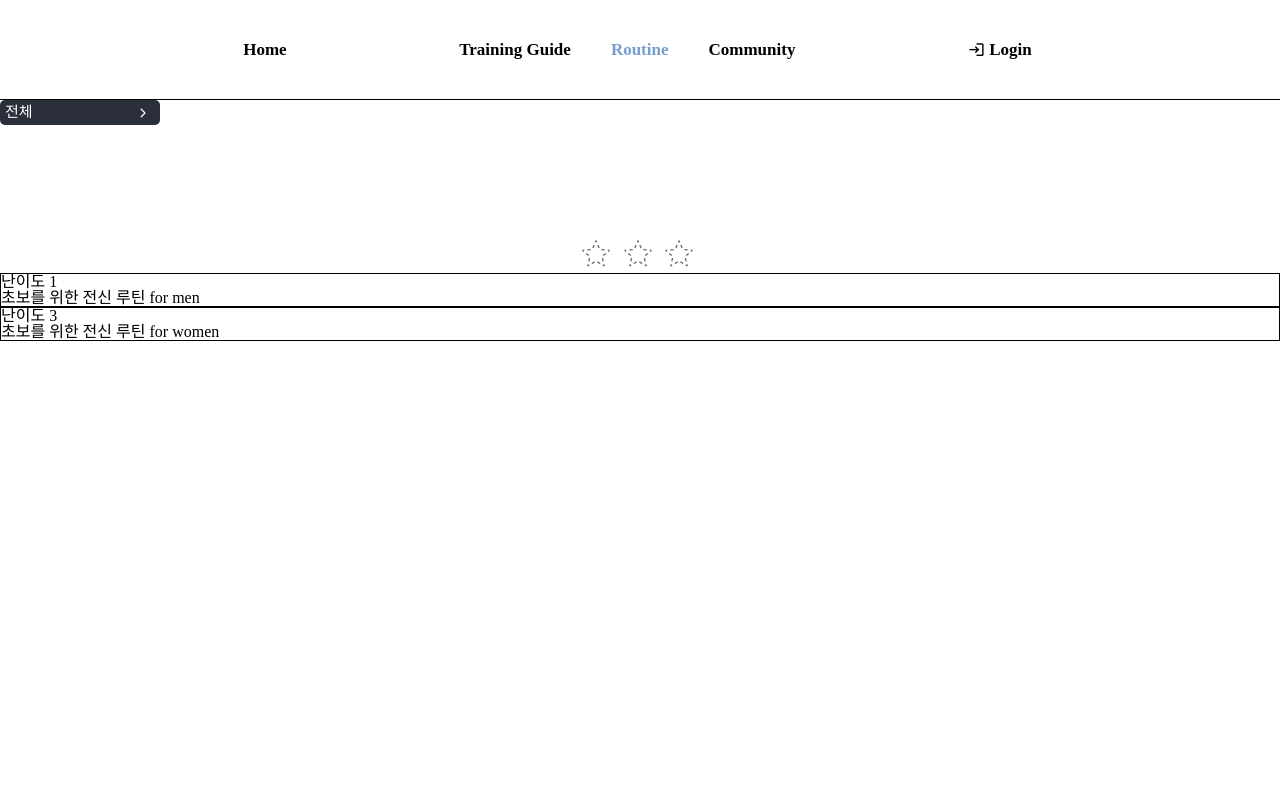
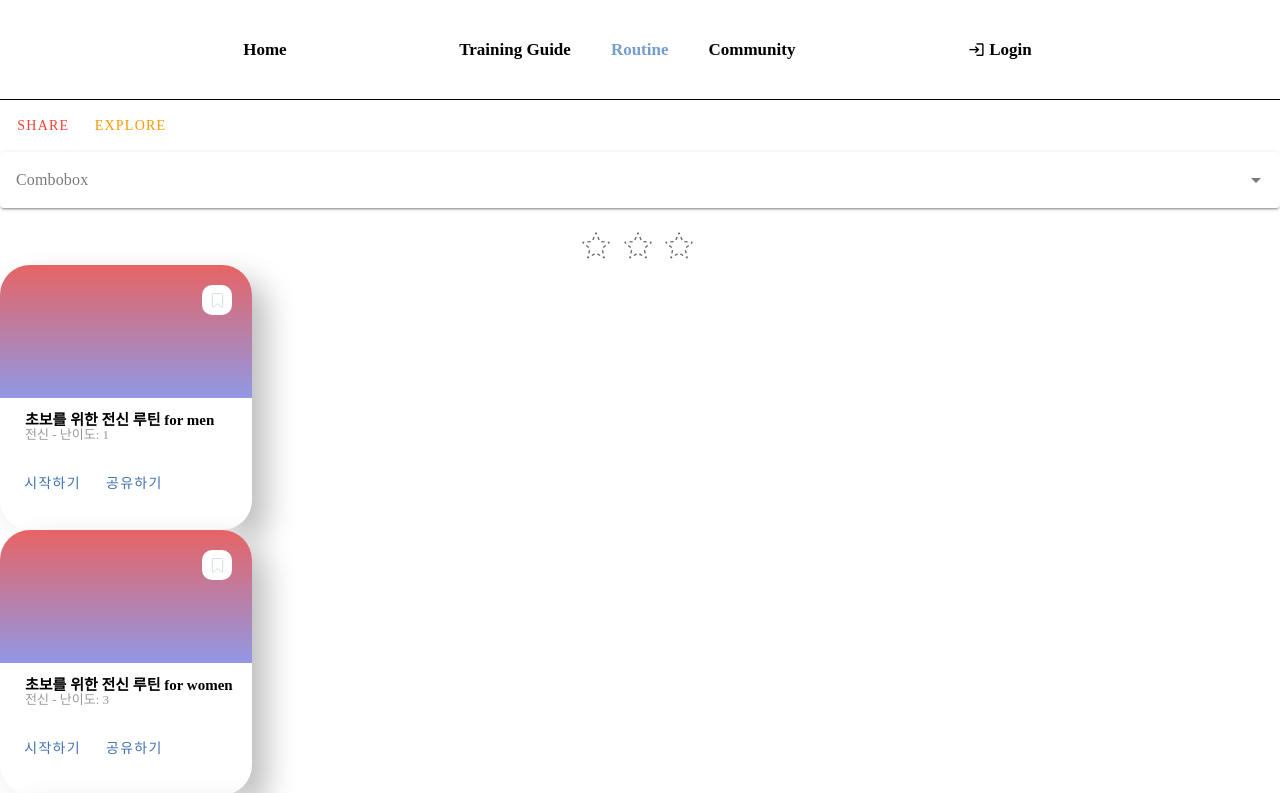
Before and after one commit to chtoqur/FitMate, a Vue app in the folder fitmate-vue/: page /routine in a window 1280 px wide. Shown: the top 793 px of the page. Built offline with nearby package versions, Linux system fonts and the light colour scheme; a web font is replaced by a local one.

Commit message:
루틴 카드 생성

```diff
--- /dev/null
+++ b/fitmate-vue/src/components/routine/RoutineCard.vue
@@ -0,0 +1,149 @@
+<template>
+  <div>
+    <div class="card">
+      <div class="img">
+        <div class="save">
+          <svg class="svg" width="683" height="683" viewBox="0 0 683 683" fill="none" xmlns="http://www.w3.org/2000/svg">
+            <g clip-path="url(#clip0_993_25)">
+              <mask id="mask0_993_25" style="mask-type:luminance" maskUnits="userSpaceOnUse" x="0" y="0" width="683" height="683">
+                <path d="M0 -0.00012207H682.667V682.667H0V-0.00012207Z" fill="white"></path>
+              </mask>
+              <g mask="url(#mask0_993_25)">
+                <path d="M148.535 19.9999C137.179 19.9999 126.256 24.5092 118.223 32.5532C110.188 40.5866 105.689 51.4799 105.689 62.8439V633.382C105.689 649.556 118.757 662.667 134.931 662.667H135.039C143.715 662.667 151.961 659.218 158.067 653.09C186.451 624.728 270.212 540.966 304.809 506.434C314.449 496.741 327.623 491.289 341.335 491.289C355.045 491.289 368.22 496.741 377.859 506.434C412.563 541.074 496.752 625.242 524.816 653.348C530.813 659.314 538.845 662.667 547.308 662.667C563.697 662.667 576.979 649.395 576.979 633.019V62.8439C576.979 51.4799 572.48 40.5866 564.447 32.5532C556.412 24.5092 545.489 19.9999 534.133 19.9999H148.535Z" stroke="#CED8DE" stroke-width="40" stroke-miterlimit="10" stroke-linecap="round" stroke-linejoin="round"></path>
+              </g>
+            </g>
+            <defs>
+              <clipPath id="clip0_993_25">
+                <rect width="682.667" height="682.667" fill="white"></rect>
+              </clipPath>
+            </defs>
+          </svg>
+        </div>
+      </div>
+      <div class="text">
+        <div class="title-desc">
+          <p class="h3">{{ routine.title }}</p>
+          <p class="p"> {{ routine.part }} - 난이도: {{ routine.level }} </p>
+        </div>
+        <div class="icon-box">
+          <v-card-actions>
+            <v-btn color="rgb(63, 114, 175)" text="시작하기"></v-btn>
+            <v-btn color="rgb(63, 114, 175)" text="공유하기"></v-btn>
+          </v-card-actions>
+        </div>
+      </div>
+    </div>
+  </div>
+</template>
+
+<script setup>
+import { defineProps } from 'vue';
+
+defineProps({
+  routine: Object,
+})
+</script>
+
+<style scoped>
+.card {
+  width: 252px;
+  height: 265px;
+  background: white;
+  border-radius: 30px;
+  box-shadow: 15px 15px 30px #bebebe,
+             -15px -15px 30px #ffffff;
+  transition: 0.2s ease-in-out;
+}
+
+.img {
+  width: 100%;
+  height: 50%;
+  border-top-left-radius: 30px;
+  border-top-right-radius: 30px;
+  background: linear-gradient(#e66465, #9198e5);
+  display: flex;
+  align-items: top;
+  justify-content: right;
+}
+
+.save {
+  transition: 0.2s ease-in-out;
+  border-radius: 10px;
+  margin: 20px;
+  width: 30px;
+  height: 30px;
+  background-color: #ffffff;
+  display: flex;
+  align-items: center;
+  justify-content: center;
+}
+
+.text {
+  margin: 15px;
+  display: flex;
+  flex-direction: column;
+  align-items: space-around;
+}
+
+.save .svg {
+  transition: 0.2s ease-in-out;
+  width: 15px;
+  height: 15px;
+}
+
+.title-desc {
+  padding-left: 10px;
+}
+
+.icon-box {
+  margin-top: 15px;
+  width: 70%;
+  /* background-color: #e3fff9; */
+  border-radius: 10px;
+  display: flex;
+  align-items: center;
+  justify-content: left;
+}
+
+.icon-box svg {
+  width: 17px;
+}
+
+.text .h3 {
+  font-family: 'Lucida Sans' sans-serif;
+  font-size: 15px;
+  font-weight: 600;
+  color: black;
+}
+
+.text .p {
+  font-family: 'Lucida Sans' sans-serif;
+  color: #999999;
+  font-size: 13px;
+}
+
+.icon-box .span {
+  margin-left: 10px;
+  font-family: 'Lucida Sans' sans-serif;
+  font-size: 13px;
+  font-weight: 500;
+  color: #9198e5;
+}
+
+.card:hover {
+  cursor: pointer;
+  box-shadow: 0px 10px 20px rgba(0,0,0,0.1);
+}
+
+.save:hover {
+  transform: scale(1.1) rotate(10deg);
+}
+
+.save:hover .svg {
+  fill: #ced8de;
+}
+
+.v-card-actions {
+  padding: 0%;
+}
+</style>
--- a/fitmate-vue/src/components/routine/RoutineList.vue
+++ b/fitmate-vue/src/components/routine/RoutineList.vue
@@ -1,47 +1,16 @@
 <template>
   <div>
-    <div class="select">
-      <div
-        class="selected"
-        :data-default="defaultTxt"
-        :data-one="optionOneTxt"
-        :data-two="optionTwoTxt"
-        :data-three="optionThreeTxt"
-      >
-        <svg
-          xmlns="http://www.w3.org/2000/svg"
-          height="1em"
-          viewBox="0 0 512 512"
-          class="arrow"
-        >
-          <path
-            d="M233.4 406.6c12.5 12.5 32.8 12.5 45.3 0l192-192c12.5-12.5 12.5-32.8 0-45.3s-32.8-12.5-45.3 0L256 338.7 86.6 169.4c-12.5-12.5-32.8-12.5-45.3 0s-12.5 32.8 0 45.3l192 192z"
-          ></path>
-        </svg>
-      </div>
-      <div class="options">
-        <div title="all">
-          <input id="all" name="option" type="radio" checked=""
-          @click="selectPart('all')" />
-          <label class="option" for="all" data-txt="전체"></label>
-        </div>
-        <div title="option-1">
-          <input id="option-1" name="option" type="radio"
-          @click="selectPart('full')" />
-          <label class="option" for="option-1" data-txt="전신"></label>
-        </div>
-        <div title="option-2">
-          <input id="option-2" name="option" type="radio"
-          @click="selectPart('upper')" />
-          <label class="option" for="option-2" data-txt="상체"></label>
-        </div>
-        <div title="option-3">
-          <input id="option-3" name="option" type="radio"
-          @click="selectPart('lower')" />
-          <label class="option" for="option-3" data-txt="하체"></label>
-        </div>
-      </div>
-    </div>
+    <v-card-actions>
+      <v-btn color="red" text="Share"></v-btn>
+
+      <v-btn color="orange" text="Explore"></v-btn>
+    </v-card-actions>
+    <v-combobox
+      multiple
+      label="Combobox"
+      :items="['등', '가슴', '어깨', '팔', '하체']"
+      variant="solo"
+    ></v-combobox>
     <div class="rating-container">
       <div class="rating">
         <input type="radio" id="star-3" name="star-radio" value="star-3"
@@ -65,6 +34,13 @@
       v-for="routine in routineList"
       :key="routine.id"
       @click="navigateToDetail(routine.id)"
+    >
+      <RoutineCard :routine="routine"/>
+    </div>
+    <!-- <div
+      v-for="routine in routineList"
+      :key="routine.id"
+      @click="navigateToDetail(routine.id)"
       class="routine-card"
     >
       <div>
@@ -73,7 +49,7 @@
       <div>
         <span>{{ routine.title }}</span>
       </div>
-    </div>
+    </div> -->
   </div>
 </template>
 
@@ -81,6 +57,7 @@
 import { ref, onMounted, computed } from 'vue';
 import { useRouter } from 'vue-router';
 import { useRoutineStore } from '@/stores/routine';
+import RoutineCard from "@/components/routine/RoutineCard.vue";
 
 const router = useRouter();
 const store = useRoutineStore();
@@ -136,7 +113,9 @@ const selectLevel = function(level) {
 }
 
 const navigateToDetail = function(routineId) {
-  router.push({ name: 'routineDetail', params: { id: routineId }})
+  setTimeout(()=>{
+    router.push({ name: 'routineDetail', params: { id: routineId }})
+  }, 300);
 }
 
 onMounted(() => {
--- a/fitmate-vue/src/stores/routine.js
+++ b/fitmate-vue/src/stores/routine.js
@@ -68,6 +68,230 @@ export const useRoutineStore = defineStore("routine", ()=>{
         }
       ]
     },
+    {
+      id: 3,
+      title: "테스트 3",
+      level: 3,
+      part: "전신",
+      courses: [
+        {
+          id: 2,
+          name: "랫풀다운",
+          set: "3",
+          reps: "10회"
+        },
+        {
+          id: 3,
+          name: "덤벨 숄더 프레스",
+          set: "3",
+          reps: "10회"
+        },
+        {
+          id: 1,
+          name: "덤벨 벤치 프레스",
+          set: "3",
+          reps: "10회"
+        },
+        {
+          id: 4,
+          name: "라잉 레그 컬",
+          set: "3",
+          reps: "10회"
+        }
+      ]
+    },
+    {
+      id: 4,
+      title: "테스트 4",
+      level: 3,
+      part: "전신",
+      courses: [
+        {
+          id: 2,
+          name: "랫풀다운",
+          set: "3",
+          reps: "10회"
+        },
+        {
+          id: 3,
+          name: "덤벨 숄더 프레스",
+          set: "3",
+          reps: "10회"
+        },
+        {
+          id: 1,
+          name: "덤벨 벤치 프레스",
+          set: "3",
+          reps: "10회"
+        },
+        {
+          id: 4,
+          name: "라잉 레그 컬",
+          set: "3",
+          reps: "10회"
+        }
+      ]
+    },
+    {
+      id: 5,
+      title: "테스트 5",
+      level: 3,
+      part: "전신",
+      courses: [
+        {
+          id: 2,
+          name: "랫풀다운",
+          set: "3",
+          reps: "10회"
+        },
+        {
+          id: 3,
+          name: "덤벨 숄더 프레스",
+          set: "3",
+          reps: "10회"
+        },
+        {
+          id: 1,
+          name: "덤벨 벤치 프레스",
+          set: "3",
+          reps: "10회"
+        },
+        {
+          id: 4,
+          name: "라잉 레그 컬",
+          set: "3",
+          reps: "10회"
+        }
+      ]
+    },
+    {
+      id: 6,
+      title: "테스트 6",
+      level: 3,
+      part: "전신",
+      courses: [
+        {
+          id: 2,
+          name: "랫풀다운",
+          set: "3",
+          reps: "10회"
+        },
+        {
+          id: 3,
+          name: "덤벨 숄더 프레스",
+          set: "3",
+          reps: "10회"
+        },
+        {
+          id: 1,
+          name: "덤벨 벤치 프레스",
+          set: "3",
+          reps: "10회"
+        },
+        {
+          id: 4,
+          name: "라잉 레그 컬",
+          set: "3",
+          reps: "10회"
+        }
+      ]
+    },
+    {
+      id: 7,
+      title: "테스트 7",
+      level: 3,
+      part: "전신",
+      courses: [
+        {
+          id: 2,
+          name: "랫풀다운",
+          set: "3",
+          reps: "10회"
+        },
+        {
+          id: 3,
+          name: "덤벨 숄더 프레스",
+          set: "3",
+          reps: "10회"
+        },
+        {
+          id: 1,
+          name: "덤벨 벤치 프레스",
+          set: "3",
+          reps: "10회"
+        },
+        {
+          id: 4,
+          name: "라잉 레그 컬",
+          set: "3",
+          reps: "10회"
+        }
+      ]
+    },
+    {
+      id: 8,
+      title: "테스트 8",
+      level: 3,
+      part: "전신",
+      courses: [
+        {
+          id: 2,
+          name: "랫풀다운",
+          set: "3",
+          reps: "10회"
+        },
+        {
+          id: 3,
+          name: "덤벨 숄더 프레스",
+          set: "3",
+          reps: "10회"
+        },
+        {
+          id: 1,
+          name: "덤벨 벤치 프레스",
+          set: "3",
+          reps: "10회"
+        },
+        {
+          id: 4,
+          name: "라잉 레그 컬",
+          set: "3",
+          reps: "10회"
+        }
+      ]
+    },
+    {
+      id: 9,
+      title: "테스트 9",
+      level: 3,
+      part: "전신",
+      courses: [
+        {
+          id: 2,
+          name: "랫풀다운",
+          set: "3",
+          reps: "10회"
+        },
+        {
+          id: 3,
+          name: "덤벨 숄더 프레스",
+          set: "3",
+          reps: "10회"
+        },
+        {
+          id: 1,
+          name: "덤벨 벤치 프레스",
+          set: "3",
+          reps: "10회"
+        },
+        {
+          id: 4,
+          name: "라잉 레그 컬",
+          set: "3",
+          reps: "10회"
+        }
+      ]
+    },
   ]);
 
   const routine = ref({});
```
